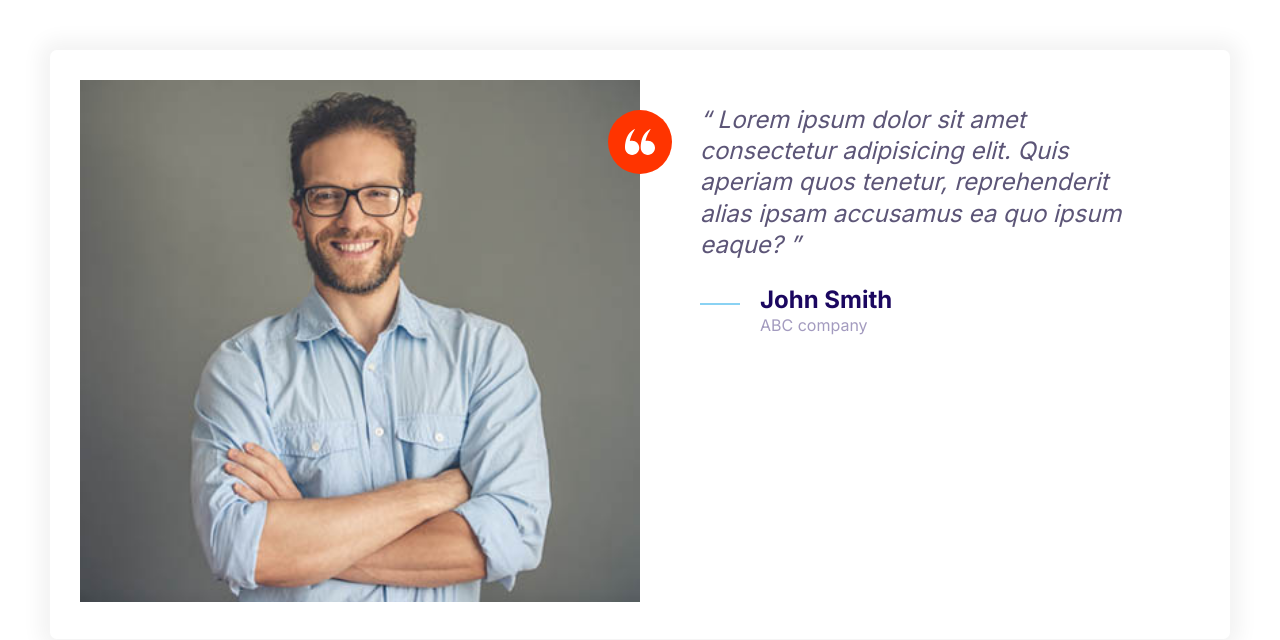
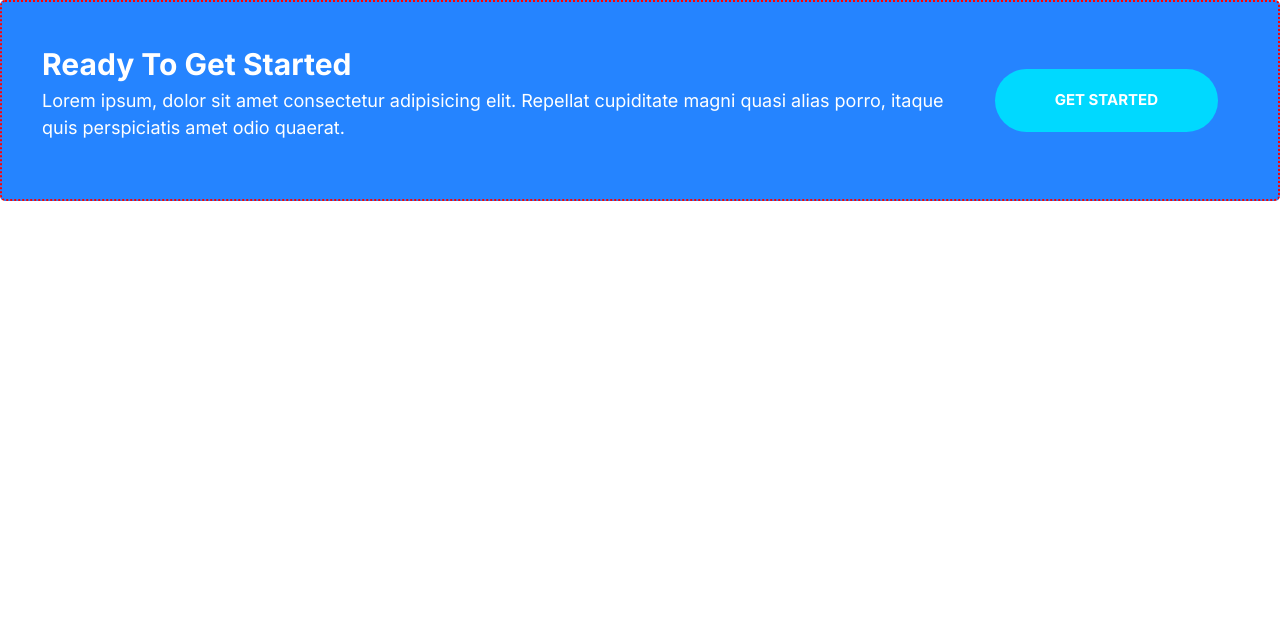
Before and after one commit to selwynng343/first_website, a plain HTML site: page index.html in a window 1280 px wide. Drawn offline with Linux system fonts and the light colour scheme.

Commit message:
callouts

```diff
--- a/index.html
+++ b/index.html
@@ -15,41 +15,18 @@
 
     <title>Document</title>
   </head>
-  <body style="padding: 5rem">
-    <div class="card testimonial">
+  <body>
+    <div class="callout callout--primary">
       <div class="grid grid--1x2">
-        <div class="testimonial__image">
-          <img
-            src="/images/testimonial.jpg"
-            alt="images of a happy smiling customer"
-          />
-          <span class="icon-container icon-container--accent">
-            <svg class="icon icon--white icon--small">
-              <use xlink:href="images/sprite.svg#quotes"></use>
-            </svg>
-          </span>
+        <div class="callout__content">
+          <h2 class="callout__heading">Ready To Get Started</h2>
+          <p>
+            Lorem ipsum, dolor sit amet consectetur adipisicing elit. Repellat
+            cupiditate magni quasi alias porro, itaque quis perspiciatis amet
+            odio quaerat.
+          </p>
         </div>
-
-        <blockquote class="quote">
-          <p class="quote__text">
-            Lorem ipsum dolor sit amet consectetur adipisicing elit. Quis
-            aperiam quos tenetur, reprehenderit alias ipsam accusamus ea quo
-            ipsum eaque?
-          </p>
-          <footer>
-            <div class="media">
-              <div class="media__image">
-                <svg class="icon quote__line icon--primary">
-                  <use xlink:href="images/sprite.svg#line"></use>
-                </svg>
-              </div>
-              <div class="media__body">
-                <h3 class="media__title quote__autor">John Smith</h3>
-                <p class="quote__organisation">ABC company</p>
-              </div>
-            </div>
-          </footer>
-        </blockquote>
+        <a href="" class="btn btn--secondary btn--stretched">Get Started </a>
       </div>
     </div>
   </body>
```
Also changed, not shown: callouts.html (added, +13 -0 lines).
